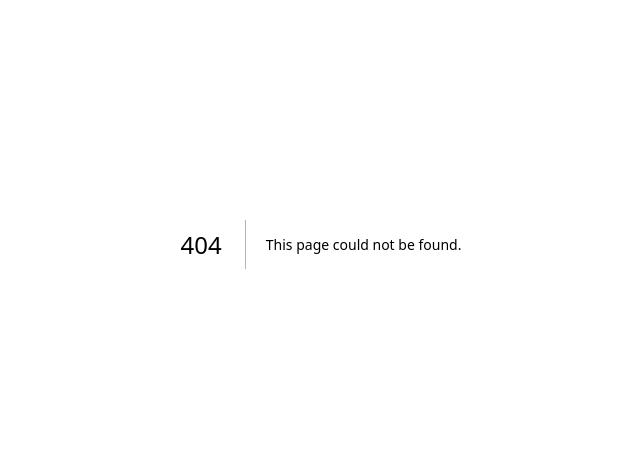
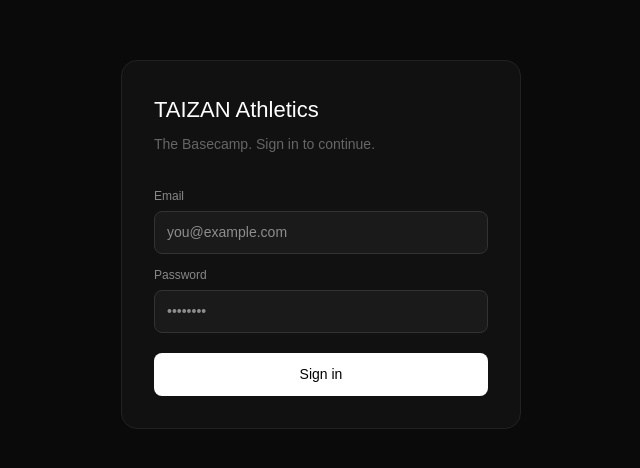
Before and after one commit to hinyaulaineo-source/taizan, a Next.js app: page /login in a window 1280 px wide. Before the commit this address had no page. Shown: the part 156-624 px from the top of the page, without its empty margins (319-959 px from the left). Built offline with nearby package versions, Linux system fonts and the light colour scheme; no server answers.

Commit message:
add login and owner dashboard

```diff
--- /dev/null
+++ b/app/(auth)/login/page.tsx
@@ -0,0 +1,115 @@
+'use client'
+import { useState } from 'react'
+import { createClient } from '@/lib/supabase/client'
+import { useRouter } from 'next/navigation'
+
+export default function LoginPage() {
+  const [email, setEmail] = useState('')
+  const [password, setPassword] = useState('')
+  const [error, setError] = useState('')
+  const [loading, setLoading] = useState(false)
+  const router = useRouter()
+  const supabase = createClient()
+
+  async function handleLogin() {
+    setLoading(true)
+    setError('')
+    const { error } = await supabase.auth.signInWithPassword({ email, password })
+    if (error) {
+      setError(error.message)
+      setLoading(false)
+      return
+    }
+    router.push('/dashboard')
+  }
+
+  return (
+    <div style={{
+      minHeight: '100vh',
+      display: 'flex',
+      alignItems: 'center',
+      justifyContent: 'center',
+      background: '#0a0a0a',
+    }}>
+      <div style={{
+        width: '100%',
+        maxWidth: '400px',
+        padding: '2rem',
+        background: '#111',
+        border: '0.5px solid #222',
+        borderRadius: '16px',
+      }}>
+        <h1 style={{ color: '#fff', fontSize: '22px', fontWeight: '500', marginBottom: '8px' }}>
+          TAIZAN Athletics
+        </h1>
+        <p style={{ color: '#666', fontSize: '14px', marginBottom: '2rem' }}>
+          The Basecamp. Sign in to continue.
+        </p>
+
+        <div style={{ marginBottom: '12px' }}>
+          <label style={{ color: '#888', fontSize: '12px', display: 'block', marginBottom: '6px' }}>Email</label>
+          <input
+            type="email"
+            value={email}
+            onChange={e => setEmail(e.target.value)}
+            placeholder="you@example.com"
+            style={{
+              width: '100%',
+              padding: '10px 12px',
+              background: '#1a1a1a',
+              border: '0.5px solid #333',
+              borderRadius: '8px',
+              color: '#fff',
+              fontSize: '14px',
+              outline: 'none',
+            }}
+          />
+        </div>
+
+        <div style={{ marginBottom: '20px' }}>
+          <label style={{ color: '#888', fontSize: '12px', display: 'block', marginBottom: '6px' }}>Password</label>
+          <input
+            type="password"
+            value={password}
+            onChange={e => setPassword(e.target.value)}
+            placeholder="••••••••"
+            onKeyDown={e => e.key === 'Enter' && handleLogin()}
+            style={{
+              width: '100%',
+              padding: '10px 12px',
+              background: '#1a1a1a',
+              border: '0.5px solid #333',
+              borderRadius: '8px',
+              color: '#fff',
+              fontSize: '14px',
+              outline: 'none',
+            }}
+          />
+        </div>
+
+        {error && (
+          <p style={{ color: '#f87171', fontSize: '13px', marginBottom: '16px' }}>{error}</p>
+        )}
+
+        <button
+          onClick={handleLogin}
+          disabled={loading}
+          style={{
+            width: '100%',
+            padding: '11px',
+            background: '#fff',
+            color: '#000',
+            border: 'none',
+            borderRadius: '8px',
+            fontSize: '14px',
+            fontWeight: '500',
+            cursor: loading ? 'not-allowed' : 'pointer',
+            opacity: loading ? 0.7 : 1,
+          }}
+        >
+          {loading ? 'Signing in...' : 'Sign in'}
+        </button>
+      </div>
+    </div>
+  )
+}
--- /dev/null
+++ b/app/api/auth/signout/route.ts
@@ -0,0 +1,8 @@
+import { createClient } from '@/lib/supabase/server'
+import { NextResponse } from 'next/server'
+
+export async function GET() {
+  const supabase = await createClient()
+  await supabase.auth.signOut()
+  return NextResponse.redirect(new URL('/login', 'http://localhost:3000'))
+}
--- /dev/null
+++ b/app/dashboard/admin/page.tsx
@@ -0,0 +1,110 @@
+import { createClient } from '@/lib/supabase/server'
+import { redirect } from 'next/navigation'
+
+export default async function AdminDashboard() {
+  const supabase = await createClient()
+  const { data: { user } } = await supabase.auth.getUser()
+  if (!user) redirect('/login')
+
+  const { data: profile } = await supabase
+    .from('profiles')
+    .select('role, full_name')
+    .eq('id', user.id)
+    .single()
+
+  if (profile?.role !== 'owner') redirect('/dashboard')
+
+  const { data: pendingSessions } = await supabase
+    .from('sessions')
+    .select('*')
+    .eq('status', 'pending')
+
+  const { data: athletes } = await supabase
+    .from('profiles')
+    .select('*')
+    .eq('role', 'athlete')
+
+  const { data: coaches } = await supabase
+    .from('profiles')
+    .select('*')
+    .eq('role', 'coach')
+
+  return (
+    <main style={{ padding: '2rem', maxWidth: '900px', margin: '0 auto' }}>
+      <h1 style={{ fontSize: '22px', fontWeight: '500', marginBottom: '4px' }}>
+        TAIZAN Athletics
+      </h1>
+      <p style={{ color: '#888', fontSize: '14px', marginBottom: '2rem' }}>
+        Owner dashboard — The Basecamp
+      </p>
+
+      <div style={{ display: 'grid', gridTemplateColumns: 'repeat(3, 1fr)', gap: '12px', marginBottom: '2rem' }}>
+        <div style={{ padding: '1rem', background: '#111', border: '0.5px solid #222', borderRadius: '12px' }}>
+          <p style={{ color: '#666', fontSize: '12px', marginBottom: '4px' }}>Pending sessions</p>
+          <p style={{ fontSize: '24px', fontWeight: '500' }}>{pendingSessions?.length ?? 0}</p>
+        </div>
+        <div style={{ padding: '1rem', background: '#111', border: '0.5px solid #222', borderRadius: '12px' }}>
+          <p style={{ color: '#666', fontSize: '12px', marginBottom: '4px' }}>Athletes</p>
+          <p style={{ fontSize: '24px', fontWeight: '500' }}>{athletes?.length ?? 0}</p>
+        </div>
+        <div style={{ padding: '1rem', background: '#111', border: '0.5px solid #222', borderRadius: '12px' }}>
+          <p style={{ color: '#666', fontSize: '12px', marginBottom: '4px' }}>Coaches</p>
+          <p style={{ fontSize: '24px', fontWeight: '500' }}>{coaches?.length ?? 0}</p>
+        </div>
+      </div>
+
+      <div style={{ marginBottom: '2rem' }}>
+        <h2 style={{ fontSize: '16px', fontWeight: '500', marginBottom: '12px' }}>
+          Pending sessions awaiting approval
+        </h2>
+        {pendingSessions?.length === 0 && (
+          <p style={{ color: '#666', fontSize: '14px' }}>No pending sessions right now.</p>
+        )}
+        {pendingSessions?.map(session => (
+          <div key={session.id} style={{
+            padding: '1rem',
+            background: '#111',
+            border: '0.5px solid #222',
+            borderRadius: '12px',
+            marginBottom: '8px',
+            display: 'flex',
+            justifyContent: 'space-between',
+            alignItems: 'center',
+          }}>
+            <div>
+              <p style={{ fontWeight: '500', fontSize: '14px' }}>{session.title}</p>
+              <p style={{ color: '#666', fontSize: '12px' }}>{session.session_type} · {new Date(session.scheduled_at).toLocaleDateString()}</p>
+            </div>
+            <span style={{
+              background: '#1a1a00',
+              color: '#fbbf24',
+              fontSize: '11px',
+              padding: '3px 10px',
+              borderRadius: '20px',
+              border: '0.5px solid #333'
+            }}>Pending</span>
+          </div>
+        ))}
+      </div>
+
+      <div>
+        <h2 style={{ fontSize: '16px', fontWeight: '500', marginBottom: '12px' }}>Athletes</h2>
+        {athletes?.length === 0 && (
+          <p style={{ color: '#666', fontSize: '14px' }}>No athletes yet.</p>
+        )}
+        {athletes?.map(athlete => (
+          <div key={athlete.id} style={{
+            padding: '1rem',
+            background: '#111',
+            border: '0.5px solid #222',
+            borderRadius: '12px',
+            marginBottom: '8px',
+          }}>
+            <p style={{ fontWeight: '500', fontSize: '14px' }}>{athlete.full_name ?? 'Unnamed'}</p>
+            <p style={{ color: '#666', fontSize: '12px' }}>{athlete.email}</p>
+          </div>
+        ))}
+      </div>
+    </main>
+  )
+}
--- /dev/null
+++ b/app/dashboard/page.tsx
@@ -0,0 +1,29 @@
+import { createClient } from '@/lib/supabase/server'
+import { redirect } from 'next/navigation'
+
+export default async function DashboardPage() {
+  const supabase = await createClient()
+  const { data: { user } } = await supabase.auth.getUser()
+  if (!user) redirect('/login')
+
+  const { data: profile } = await supabase
+    .from('profiles')
+    .select('role, full_name')
+    .eq('id', user.id)
+    .single()
+
+  const role = profile?.role
+
+  if (role === 'owner') redirect('/dashboard/admin')
+  if (role === 'coach') redirect('/dashboard/coach')
+  if (role === 'parent') redirect('/dashboard/parent')
+
+  return (
+    <main style={{ padding: '2rem', maxWidth: '800px', margin: '0 auto' }}>
+      <h1 style={{ fontSize: '22px', fontWeight: '500', marginBottom: '8px' }}>
+        Welcome back, {profile?.full_name ?? user.email}
+      </h1>
+      <p style={{ color: '#888', fontSize: '14px' }}>Fall 7, get up 8.</p>
+    </main>
+  )
+}
```
